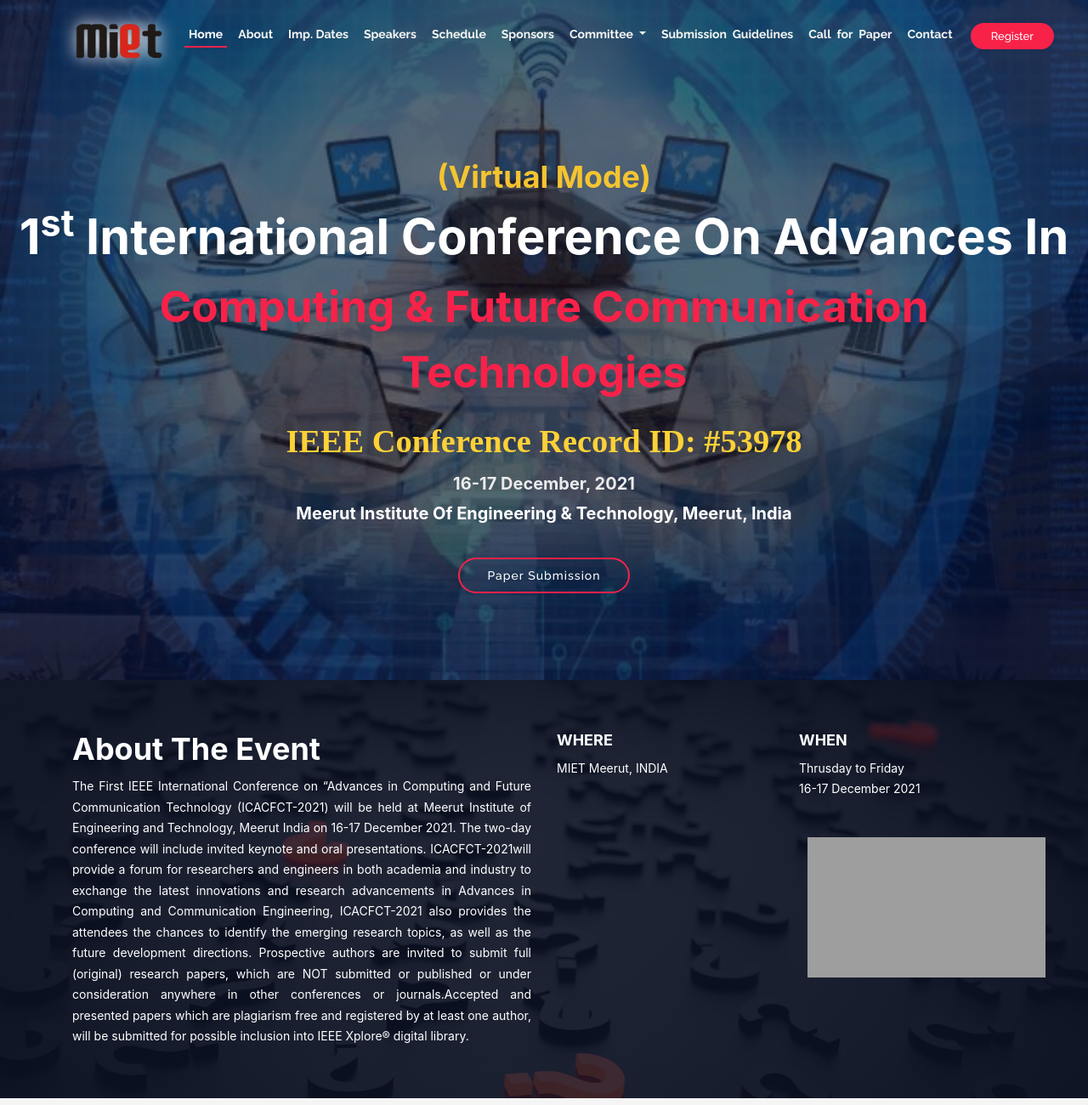
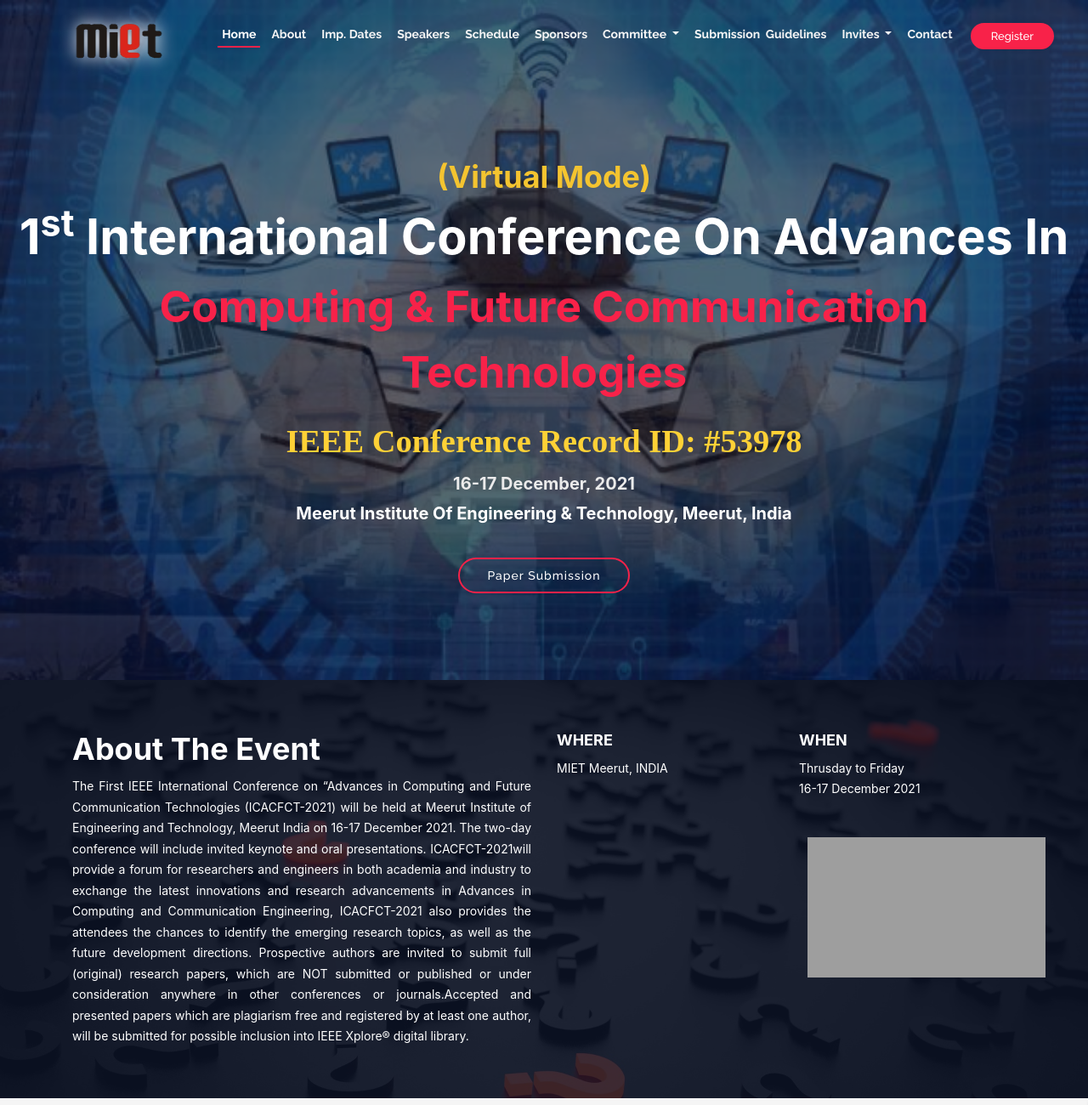
Before and after one commit to samarpan-jain/IEEE-Conference, a plain HTML site: page index.html in a window 1280 px wide. Shown: the top 1300 px of the page at 85% size. Drawn offline with Linux system fonts and the light colour scheme; grey boxes are pictures that could not be loaded.

Commit message:
Update index.html

```diff
--- a/index.html
+++ b/index.html
@@ -259,7 +259,16 @@
 			</div>
 		  </li>
 		  <li><a href="guidelines.html" title="Submission Guidelines">Submission&nbsp Guidelines</a></li>
-		  <li><a href="Author.html" title="Call for Paper">Call&nbsp for&nbsp Paper</a></li>
+		  <li><a class="nav-link dropdown-toggle" id="navbarDropdownMenuLink" data-toggle="dropdown" aria-haspopup="true" aria-expanded="false">
+			  Invites
+			</a>
+			<div class="dropdown-menu" aria-labelledby="navbarDropdownMenuLink">
+			  <a class="dropdown-item" href="Author.html" style="color:#707070;" title="Call for Paper">Call&nbsp for&nbsp Paper</a>
+			  <a class="dropdown-item" href="https://drive.google.com/file/d/1HteXiwOlHQoCU8qPB2rIsYfX6TeLACFT/view?usp=sharing" style="color:#707070;" title="Call for Proposal">CFP Special Track/Session</a>
+
+			</div>
+
+		</li>
 		  <li><a href="#contact" title="Contact">Contact</a></li>
 		  <li class="buy-tickets"><a href="Register.html" title="Register Here">Register</a></li>
         </ul>
@@ -284,7 +293,7 @@
         <div class="row">
           <div class="col-lg-6">
             <h2>About The Event</h2>
-            <p style="text-align: justify;">The First IEEE International Conference on “Advances in Computing and Future Communication Technology (ICACFCT-2021)   will be held at Meerut Institute of Engineering and Technology, Meerut India on 16-17 December 2021. The two-day conference will include invited keynote and oral presentations. ICACFCT-2021will provide a forum for researchers and engineers in both academia and industry to exchange the latest innovations and research advancements in Advances in Computing and Communication Engineering, ICACFCT-2021 also provides the attendees the chances to identify the emerging research topics, as well as the future development directions. Prospective authors are invited to submit full (original) research papers, which are NOT submitted or published or under consideration anywhere in other conferences or journals.Accepted and presented papers which are plagiarism free and registered by at least one author, will be submitted for possible inclusion into IEEE Xplore® digital library.
+            <p style="text-align: justify;">The First IEEE International Conference on “Advances in Computing and Future Communication Technologies (ICACFCT-2021)   will be held at Meerut Institute of Engineering and Technology, Meerut India on 16-17 December 2021. The two-day conference will include invited keynote and oral presentations. ICACFCT-2021will provide a forum for researchers and engineers in both academia and industry to exchange the latest innovations and research advancements in Advances in Computing and Communication Engineering, ICACFCT-2021 also provides the attendees the chances to identify the emerging research topics, as well as the future development directions. Prospective authors are invited to submit full (original) research papers, which are NOT submitted or published or under consideration anywhere in other conferences or journals.Accepted and presented papers which are plagiarism free and registered by at least one author, will be submitted for possible inclusion into IEEE Xplore® digital library.
 			</p>
 
           </div>
@@ -384,7 +393,7 @@
       <tr>
         <td>Submission Deadline Extended</td>
         <td><del>20 Aug 2021</del>
-		<br><font color="red">20 Sept 2021</font></td>
+		<br><font color="red">10 Sept 2021</font></td>
       </tr>
       <tr>
         <td>Notification of Acceptance Starts</td>
```
